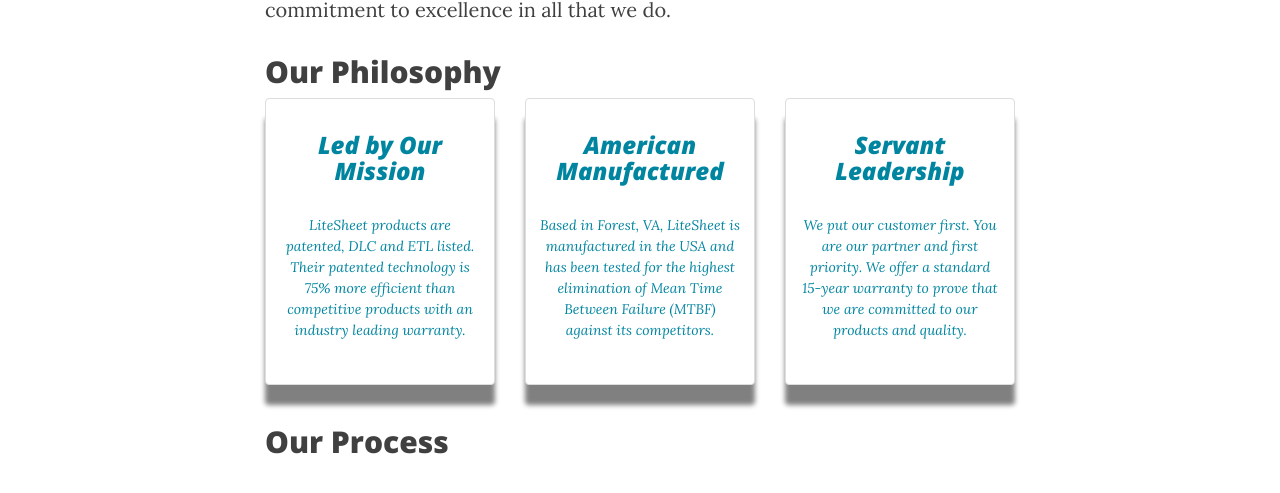
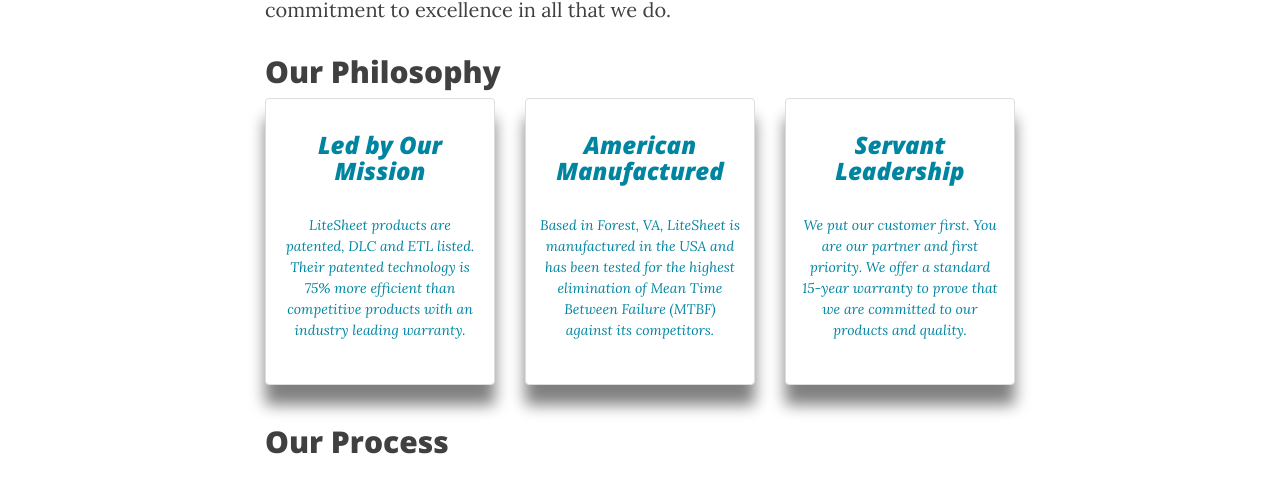
Before and after one commit to litesheet-site/litesheet-site.github.io, a Jekyll site: the page built from pages/about.md, in a window 1280 px wide. Shown: the part 420-913 px from the top of the page. Built offline with Jekyll 4.4.1, drawn with Linux system fonts in a browser that asks for light colours; nearby versions of some CDN libraries.

Commit message:
Update about-us.scss

```diff
--- a/_sass/about-us.scss
+++ b/_sass/about-us.scss
@@ -1,7 +1,7 @@
 @import "variables";
 
 .about-us__philosophy-box {
-  box-shadow: 0px 20px 5px $gray;
+  box-shadow: 0px 20px 15px $gray;
 
   .caption {
     color: $brand-primary;
```
